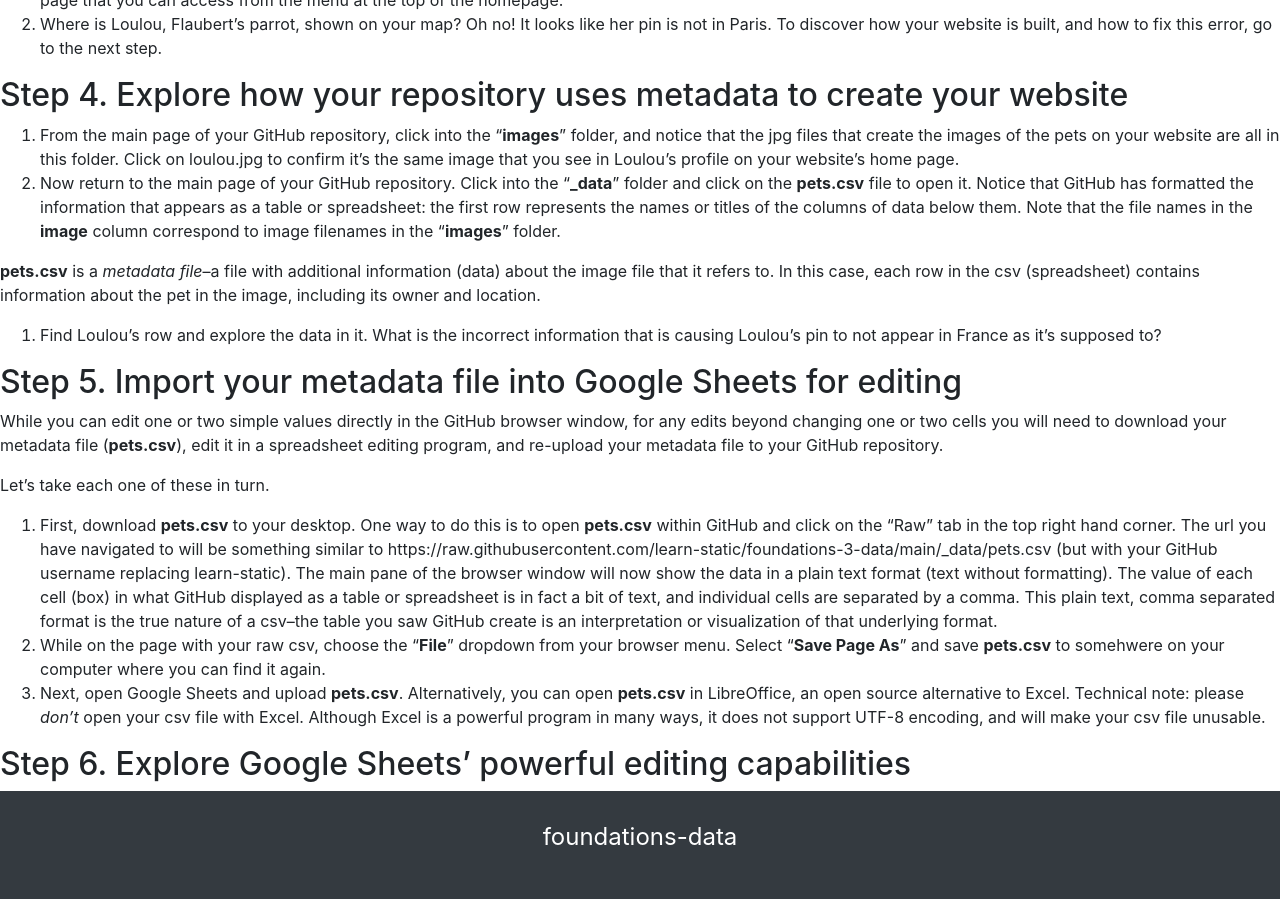
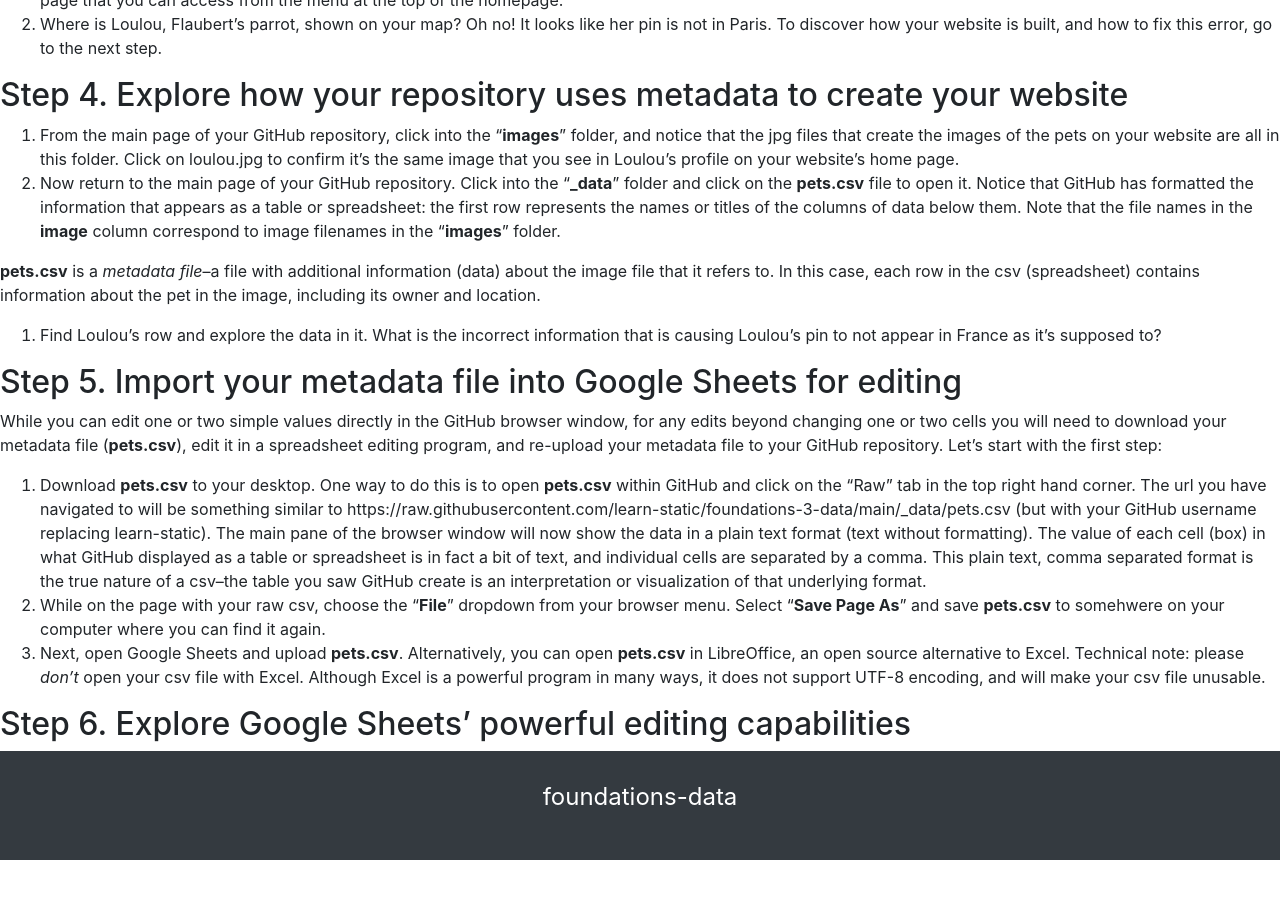
Before and after one commit to learn-static/foundations-3-data, a Jekyll site: the page built from intro-data.md, in a window 1280 px wide and 900 px high, scrolled down 1917 px. Built offline with Jekyll 4.4.1, drawn with Linux system fonts in a browser that asks for light colours; our own code applies the rules of GitHub Pages for plain Markdown files; after the commit the page ends 2777 px from its top, so only the background shows below that.

Commit message:
Update intro-data.md

```diff
--- a/intro-data.md
+++ b/intro-data.md
@@ -46,11 +46,9 @@
 
 ## Step 5. Import your metadata file into Google Sheets for editing
 
-While you can edit one or two simple values directly in the GitHub browser window, for any edits beyond changing one or two cells you will need to download your metadata file (**pets.csv**), edit it in a spreadsheet editing program, and re-upload your metadata file to your GitHub repository.
+While you can edit one or two simple values directly in the GitHub browser window, for any edits beyond changing one or two cells you will need to download your metadata file (**pets.csv**), edit it in a spreadsheet editing program, and re-upload your metadata file to your GitHub repository. Let's start with the first step:
 
-Let's take each one of these in turn.
-
-1. First, download **pets.csv** to your desktop. One way to do this is to open **pets.csv** within GitHub and click on the "Raw" tab in the top right hand corner. The url you have navigated to will be something similar to https://raw.githubusercontent.com/learn-static/foundations-3-data/main/_data/pets.csv (but with your GitHub username replacing learn-static).
+1. Download **pets.csv** to your desktop. One way to do this is to open **pets.csv** within GitHub and click on the "Raw" tab in the top right hand corner. The url you have navigated to will be something similar to https://raw.githubusercontent.com/learn-static/foundations-3-data/main/_data/pets.csv (but with your GitHub username replacing learn-static).
         The main pane of the browser window will now show the data in a plain text format (text without formatting). The value of each cell (box) in what GitHub displayed as a table or spreadsheet is in fact a bit of text, and individual cells are separated by a comma. This plain text, comma separated format is the true nature of a csv--the table you saw GitHub create is an interpretation or visualization of that underlying format.
 2. While on the page with your raw csv, choose the "**File**" dropdown from your browser menu. Select "**Save Page As**" and save **pets.csv** to somehwere on your computer where you can find it again.
 3. Next, open Google Sheets and upload **pets.csv**. Alternatively, you can open **pets.csv** in LibreOffice, an open source alternative to Excel.
```
